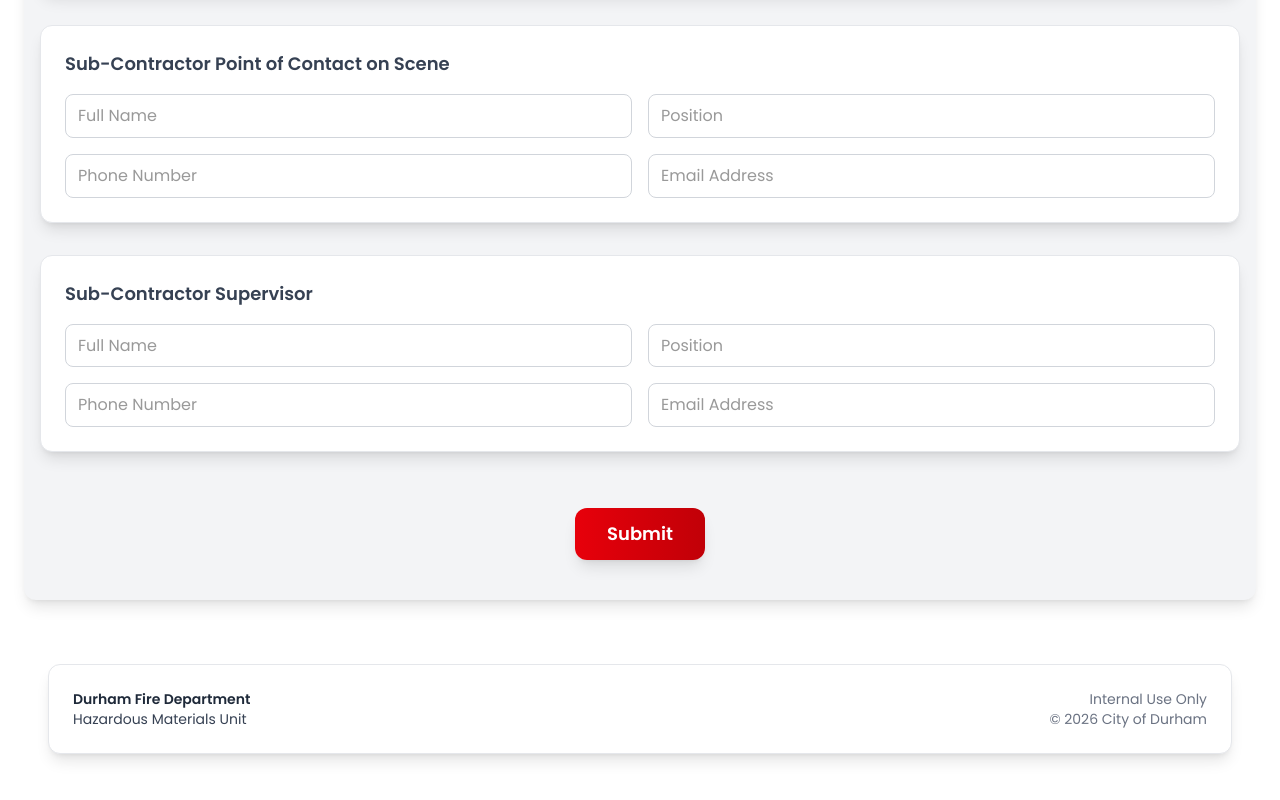
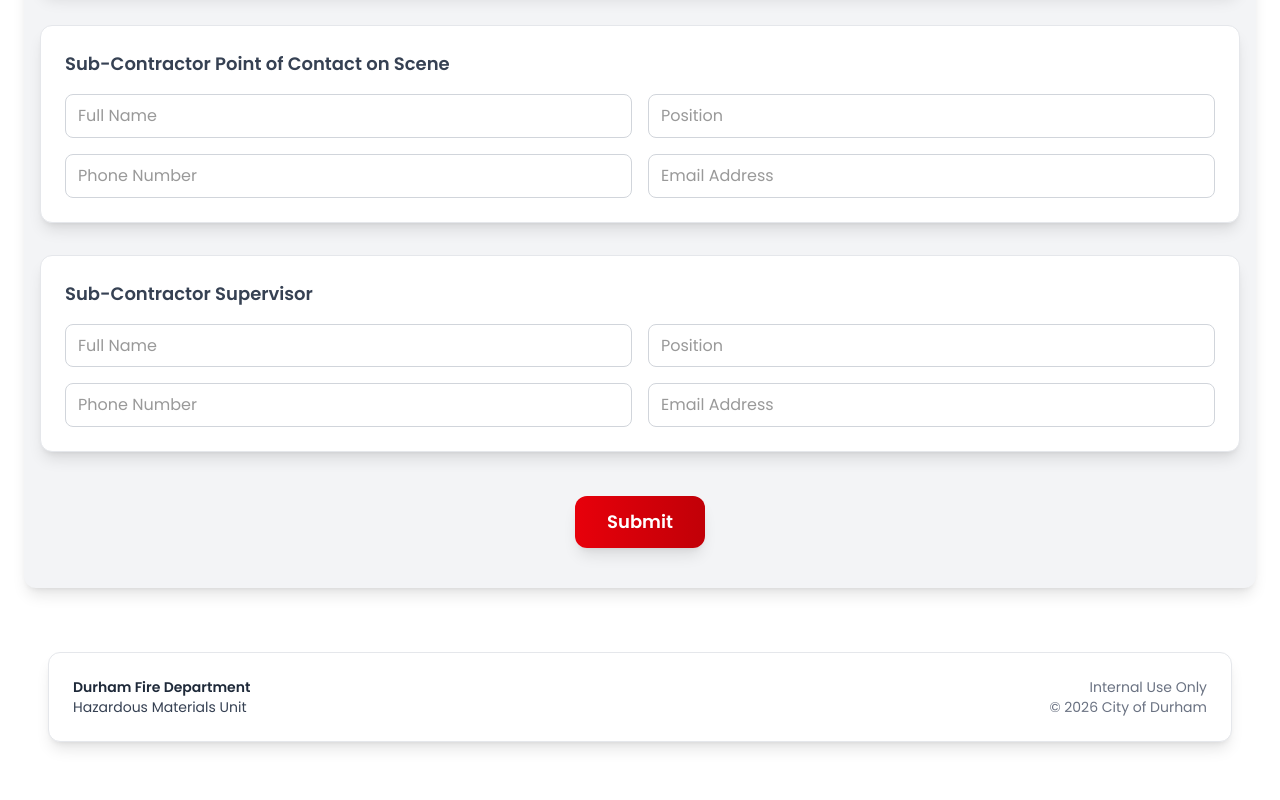
Before and after one commit to akunna1/Hazmat-Underground-Form, a Next.js app: page / in a window 1280 px wide. Shown: the part 1583-2383 px from the top of the page. Built offline with nearby package versions, Linux system fonts and the light colour scheme.

Commit message:
minor change to Submit button

```diff
--- a/app/components/Hero.tsx
+++ b/app/components/Hero.tsx
@@ -200,7 +200,7 @@
 
 
         {/* Submit */}
-        <div className="text-center pt-6">
+        <div className="text-center pt-3">
 
           <button
             type="submit"
```
